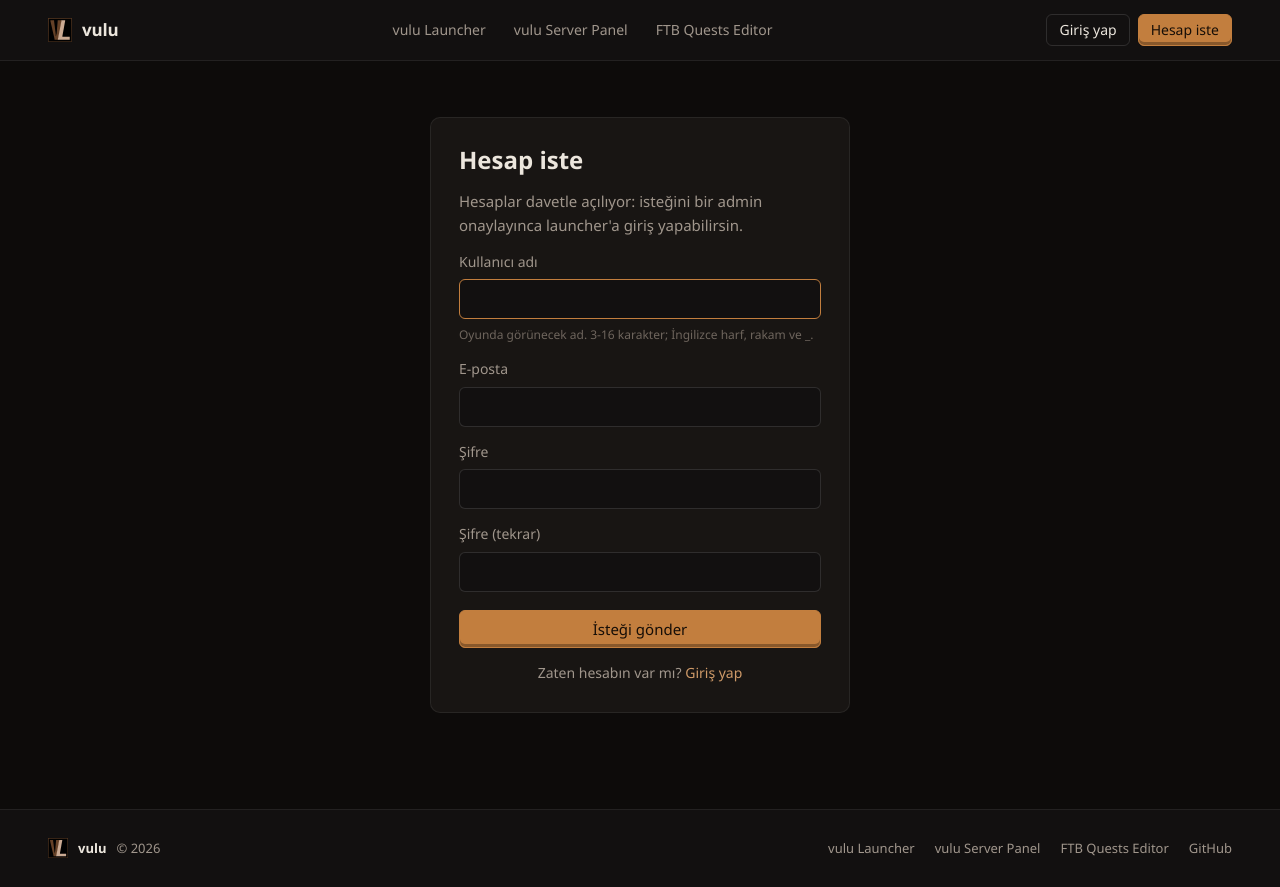
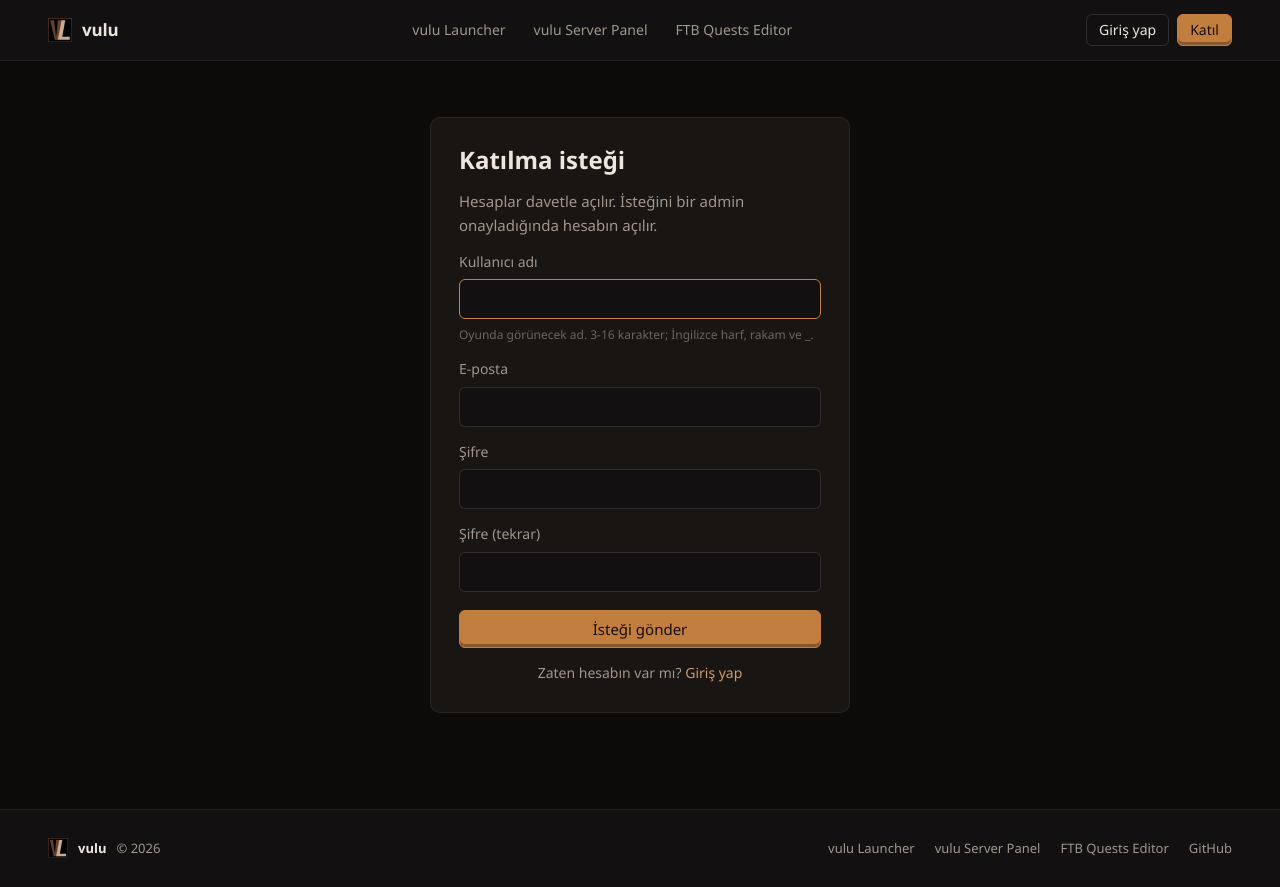
Before and after one commit to vuluvulu1/vulu-web, a React (Vite) app: page /kayit in a window 1280 px wide. Built offline with nearby package versions, Linux system fonts and the light colour scheme; no server answers; a web font is replaced by a local one.

Commit message:
Call the sign-up action 'Katıl' instead of 'Hesap iste'

```diff
--- a/src/App.jsx
+++ b/src/App.jsx
@@ -76,7 +76,7 @@ function Header() {
                     ) : (
                         <>
                             <NavLink to="/giris" className="btn btn-ghost btn-sm">Giriş yap</NavLink>
-                            <NavLink to="/kayit" className="btn btn-primary btn-sm">Hesap iste</NavLink>
+                            <NavLink to="/kayit" className="btn btn-primary btn-sm">Katıl</NavLink>
                         </>
                     )}
                 </nav>
--- a/src/pages/Launcher.jsx
+++ b/src/pages/Launcher.jsx
@@ -35,7 +35,7 @@ export default function Launcher() {
                             <Icon name="windows" size={18} /> Windows için indir
                         </a>
                         {status !== 'in'
-                            ? <Link className="btn btn-lg" to="/kayit">Hesap iste</Link>
+                            ? <Link className="btn btn-lg" to="/kayit">Katıl</Link>
                             : <Link className="btn btn-lg" to="/hesap">Hesabım</Link>}
                     </div>
                     <p className="hero-meta">
@@ -97,9 +97,9 @@ export default function Launcher() {
 
             <section className="wrap section start">
                 <h2 className="section-title">Nasıl başlanır</h2>
-                <p className="muted">Hesaplar davetle açılır, bu yüzden önce bir hesap isteği gönderilmesi gerekir.</p>
+                <p className="muted">Hesaplar davetle açılır, bu yüzden önce bir katılma isteği gönderilmesi gerekir.</p>
                 <ol className="steps">
-                    <li><span><Link to="/kayit">Kayıt formunu</Link> doldurarak hesap iste.</span></li>
+                    <li><span><Link to="/kayit">Katılma formunu</Link> doldurarak istek gönder.</span></li>
                     <li><span>Bir admin isteğini onayladığında hesabın açılır.</span></li>
                     <li><span>Kurulum dosyasını indirip çalıştır ve aynı kullanıcı adı ile şifreyle giriş yap.</span></li>
                 </ol>
--- a/src/pages/Login.jsx
+++ b/src/pages/Login.jsx
@@ -44,7 +44,7 @@ export default function Login() {
                 </label>
                 <Status msg={msg} />
                 <button className="btn btn-primary" disabled={busy}>Giriş yap</button>
-                <p className="auth-alt">Hesabın yok mu? <Link to="/kayit">Hesap iste</Link></p>
+                <p className="auth-alt">Hesabın yok mu? <Link to="/kayit">Katıl</Link></p>
             </form>
         </section>
     );
--- a/src/pages/Register.jsx
+++ b/src/pages/Register.jsx
@@ -60,7 +60,7 @@ export default function Register() {
                 <div className="card auth-card">
                     <h1>İsteğin gönderildi</h1>
                     <p>
-                        <b>{done}</b> için hesap isteğin alındı. Bir admin onayladığında hem launcher'dan hem de
+                        <b>{done}</b> için katılma isteğin alındı. Bir admin onayladığında hem launcher'dan hem de
                         buradan aynı kullanıcı adı ve şifreyle giriş yapabilirsin.
                     </p>
                     <Link className="btn btn-primary" to="/giris">Girişe dön</Link>
@@ -72,8 +72,8 @@ export default function Register() {
     return (
         <section className="wrap auth">
             <form className="card auth-card" onSubmit={submit} noValidate>
-                <h1>Hesap iste</h1>
-                <p className="muted">Hesaplar davetle açılıyor: isteğini bir admin onaylayınca launcher'a giriş yapabilirsin.</p>
+                <h1>Katılma isteği</h1>
+                <p className="muted">Hesaplar davetle açılır. İsteğini bir admin onayladığında hesabın açılır.</p>
                 <label>
                     Kullanıcı adı
                     <input value={form.username} onChange={set('username')} autoComplete="username" maxLength={16} autoFocus />
```
